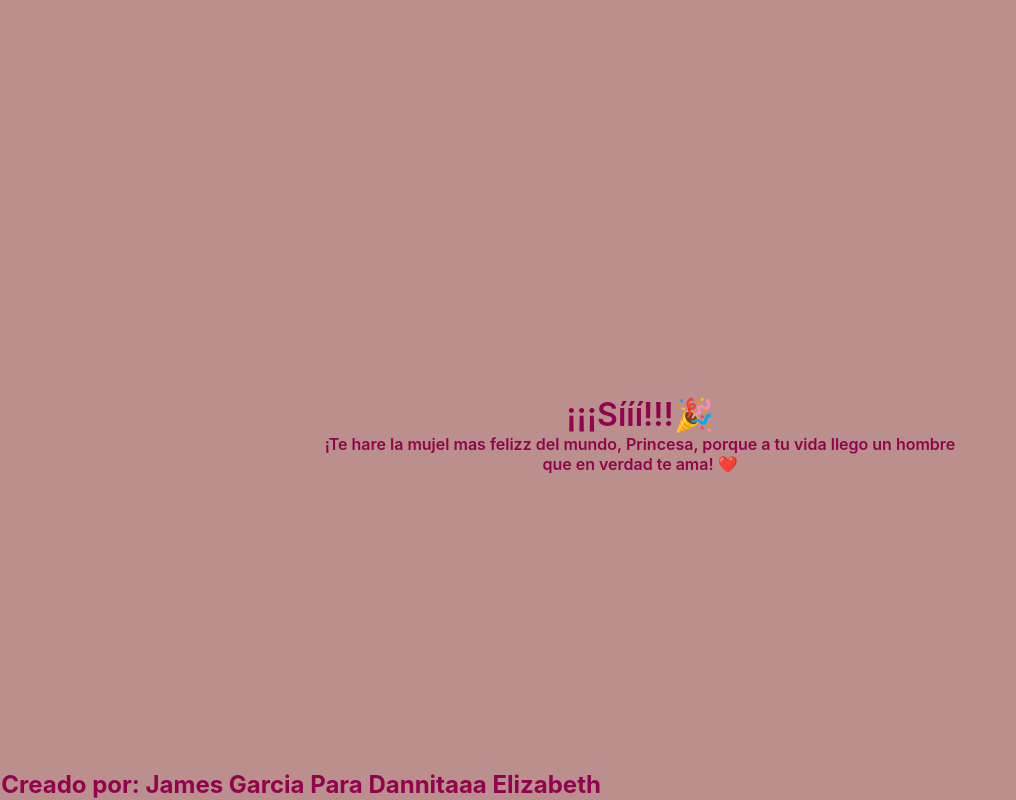
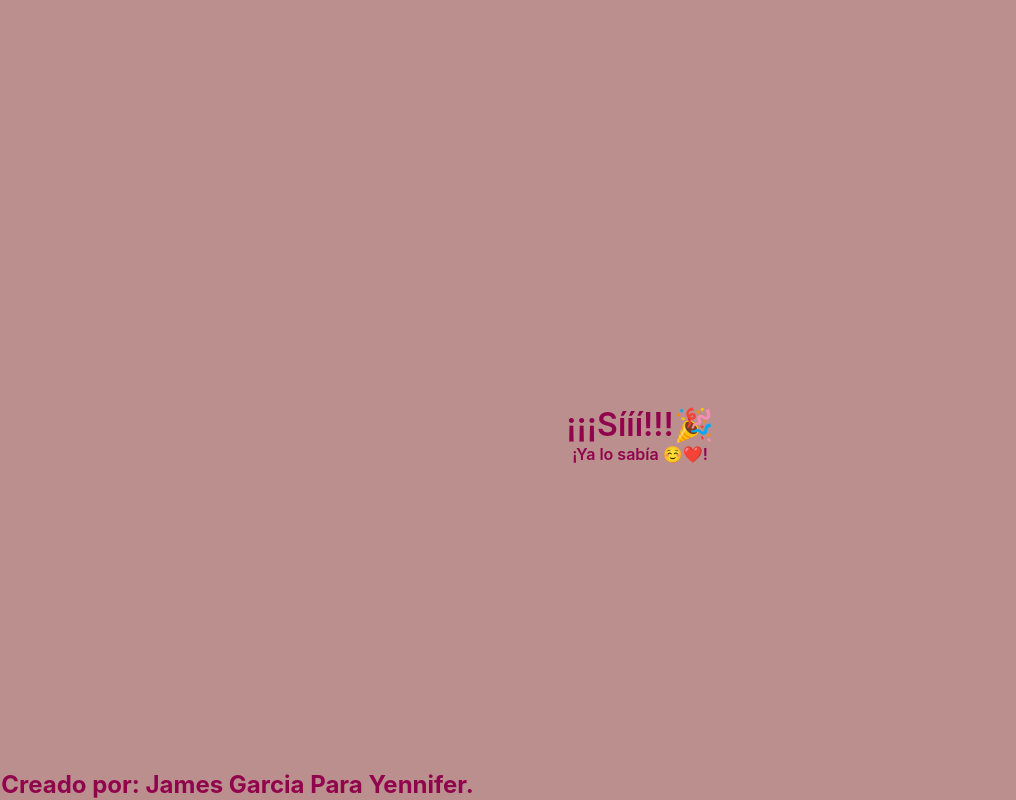
Before and after one commit to Jamesitou/Jamesitou.github.io, a plain HTML site: page index.html in a window 1280 px wide. Both pictures are taken after a click on the button "¡Sí!💖". Shown: the whole page, without its empty margins (0-1016 px from the left). Drawn offline with Linux system fonts and the light colour scheme.

Commit message:
Actualizar index.html

```diff
--- a/index.html
+++ b/index.html
@@ -90,7 +90,7 @@
         <span><i class="fa-duotone fa-solid fa-stars fa-beat-fade"></i></span>
         <div>
             <span style="font-size: 3.5rem;"><i class="fa-regular fa-heart fa-beat"></i></span>
-            <span style="font-size: 1.5rem;">Danna Elizabeth Maria Castro, ¿Quieres casarte conmigo :)?</span>
+            <span style="font-size: 1.5rem;">Yennifer Yo te Gusto?</span>
             <button>¡Sí!💖</button>
             <button>No</button>
         </div>
@@ -100,10 +100,10 @@
     <div id="accept">
         <span style="font-size: 3.5rem;" ><i class="fa-solid fa-party-horn fa-beat"></i></span>
         <span style="font-size: 2rem;">¡¡¡Sííí!!!🎉</span>
-        <span>¡Te hare la mujel mas felizz del mundo, Princesa, porque a tu vida llego un hombre que en verdad te ama! ❤️</span>
+        <span>¡Ya lo sabía ☺️❤️!</span>
     </div>
 
-    <span  class="ig" style="font-size: 1.5rem; color: rgb(145, 4, 77); font-weight: bold;">Creado por: James Garcia Para Dannitaaa Elizabeth </span>
+    <span  class="ig" style="font-size: 1.5rem; color: rgb(145, 4, 77); font-weight: bold;">Creado por: James Garcia Para Yennifer.</span>
 
     <script>
         document.addEventListener("DOMContentLoaded", function () {
@@ -115,9 +115,9 @@
             let yesButtonSize = 1.2;
 
             const noResponses = [
-                "¿Estás segura amor de mi vida?",
-                "¿Piensalo otra vez shi?",
-                "¿Ultima oportunidad shi?",
+                "¿Estás segura Futura esposa?",
+                "¿Piensalo otra vez si?",
+                "¿Ultima oportunidad si?",
                 "¿Me romperás el corazóncito?",
                 "🥲",
                 "Pol favol",
```
